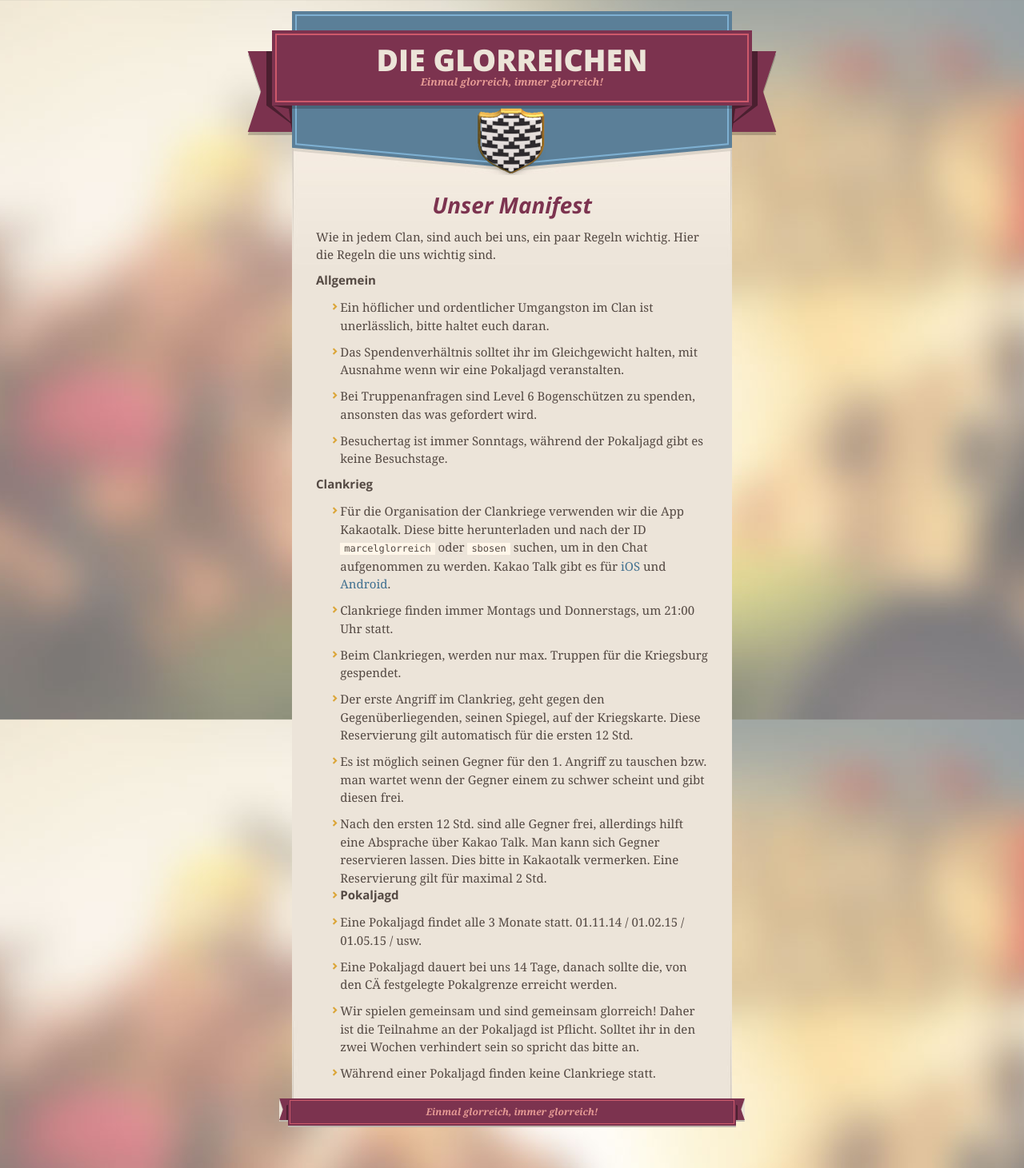
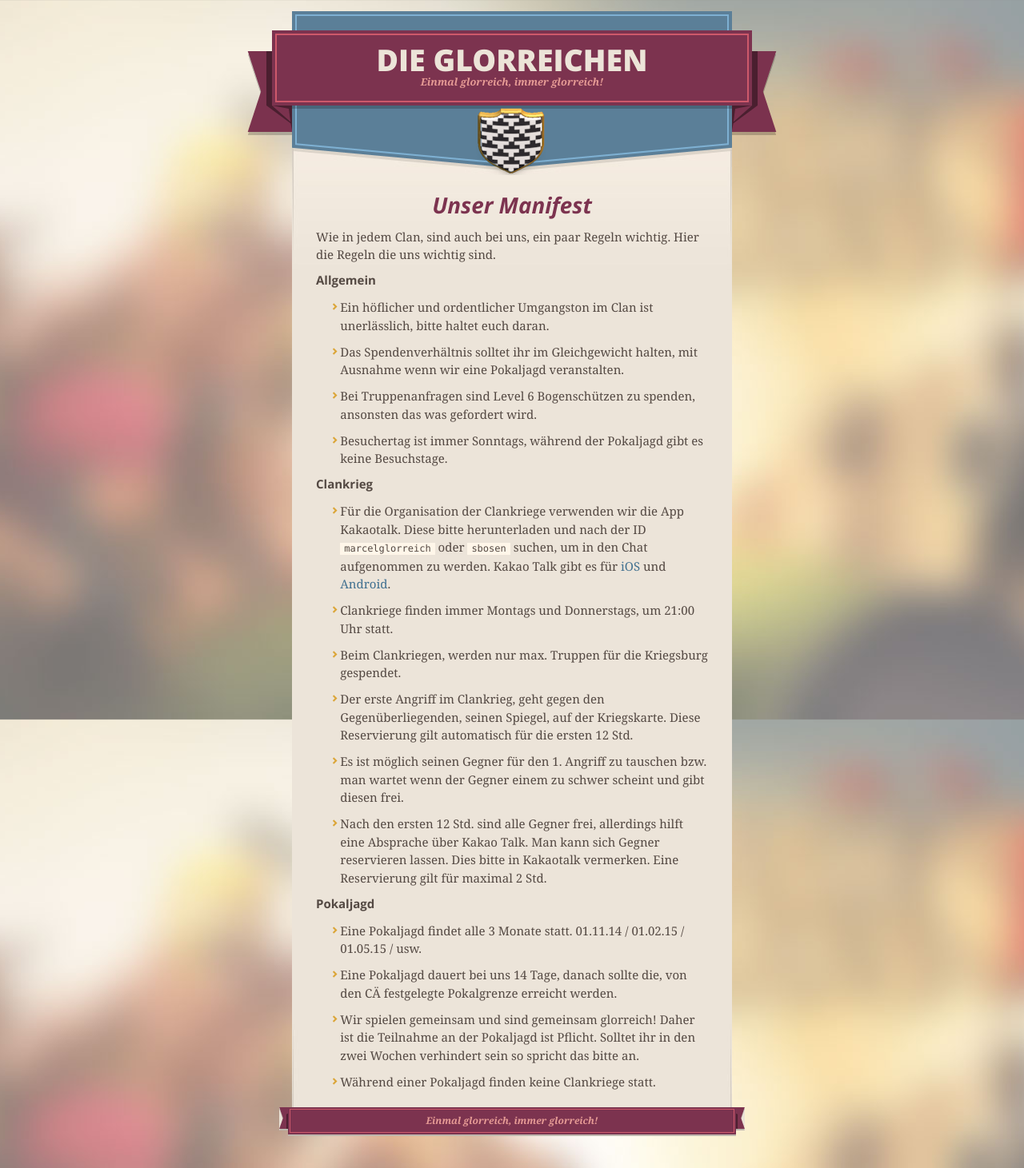
Before and after one commit to glorreich/glorreich.github.io, a Jekyll site: the page built from _posts/2014-11-20-manifest.markdown, in a window 1280 px wide. Shown: the whole page at 80% size. Built offline with Jekyll 4.4.1, drawn with Linux system fonts in a browser that asks for light colours; nearby versions of some CDN libraries.

Commit message:
Fixing mobile bugs

```diff
--- a/_posts/2014-11-20-manifest.markdown
+++ b/_posts/2014-11-20-manifest.markdown
@@ -31,7 +31,7 @@
 * Es ist möglich seinen Gegner für den 1. Angriff zu tauschen bzw. man wartet wenn der Gegner einem zu schwer scheint und gibt diesen frei.
 
 * Nach den ersten 12 Std. sind alle Gegner frei, allerdings hilft eine Absprache über Kakao Talk. Man kann sich Gegner reservieren lassen. Dies bitte in Kakaotalk vermerken. Eine Reservierung gilt für maximal 2 Std.
-*
+
 # Pokaljagd
 * Eine Pokaljagd findet alle 3 Monate statt. 01.11.14 / 01.02.15 / 01.05.15 / usw.
 
--- a/assets/css/mobile.css
+++ b/assets/css/mobile.css
@@ -154,7 +154,7 @@
   display: block;
   width: 19px;
   height: 10px;
-  background: transparent url(../images/ribbon-tail-sprite-2x.png) 0 0 no-repeat;
+  background: transparent url(../../images/ribbon-tail-sprite-2x.png) 0 0 no-repeat;
   position: absolute;
   bottom: -10px;
   z-index: 0;
@@ -199,7 +199,7 @@
   padding-bottom: 150px;
   margin: 51px auto -250px;
   z-index: 1;
-  background: transparent url(../images/shield.png) center 0 no-repeat;
+  background: transparent url(../../images/shield.png) center 0 no-repeat;
 }
 
 section#downloads a {
@@ -207,7 +207,7 @@
 }
 
 span.banner-fix {
-  background: transparent url(../images/shield-fallback.png) center top no-repeat;
+  background: transparent url(../../images/shield-fallback.png) center top no-repeat;
   display: block;
   height: 31px;
   position: absolute;
@@ -290,7 +290,7 @@
   display: block;
   width: 23px;
   height: 126px;
-  background: transparent url(../images/small-ribbon-tail-sprite-2x.png) 0 0 no-repeat;
+  background: transparent url(../../images/small-ribbon-tail-sprite-2x.png) 0 0 no-repeat;
   position: absolute;
   top: -126px;
   z-index: 0;
@@ -307,7 +307,7 @@
 }
 
 footer span.octocat {
-  background: transparent url(../images/octocat-2x.png) 0 0 no-repeat;
+  background: transparent url(../../images/octocat-2x.png) 0 0 no-repeat;
   display: block;
   width: 60px;
   height: 60px;
@@ -364,7 +364,7 @@
 
 ul li {
   padding-left: 20px;
-  background: transparent url(../images/chevron-2x.png) left 15px no-repeat;
+  background: transparent url(../../../images/chevron-2x.png) left 15px no-repeat;
 }
 
 blockquote {
@@ -372,7 +372,7 @@
   margin: 20px 0;
   color: #8b786f;
   padding-left: 1.35em;
-  background: transparent url('../images/blockquote-gfx-2x.png') 0 8px no-repeat;
+  background: transparent url('../../../images/blockquote-gfx-2x.png') 0 8px no-repeat;
 }
 
 img {
@@ -386,8 +386,7 @@
 hr {
   border: none;
   outline: none;
-  height: 42px;
-  background: transparent url('../images/hr-2x.jpg') center center repeat-x;
+  background: transparent url('../../../images/hr-2x.jpg') center center repeat-x;
   margin: 0 0 20px;
 }
 
@@ -475,13 +474,12 @@
 
 .header-level-1 {
   font-size: 1.85em;
-  border-bottom: .2em double #d3ccc1;
   color: #7c334f;
   text-align: center;
   font-style: italic;
   margin: 1.1em 0 .38em;
   line-height: 1.2;
-  padding-bottom: 10px
+  padding-bottom: 0
 }
 
 .header-level-2 {
```
